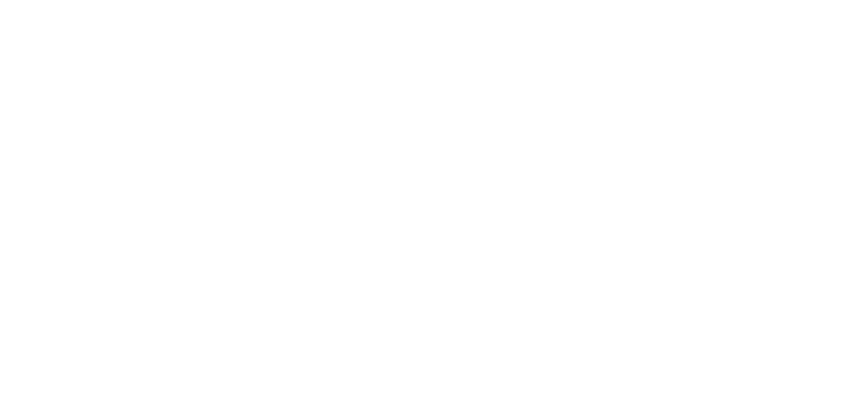
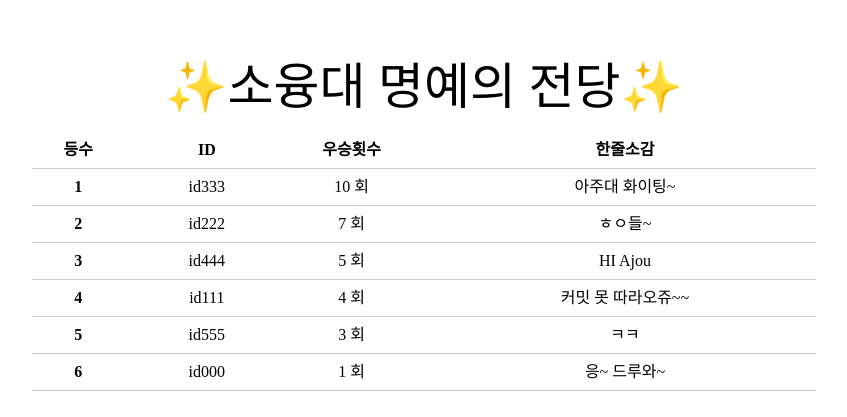
Before and after one commit to ajou-gitstagram/client-web, a React (Create React App) app: page /honor in a window 1280 px wide. Before the commit this address had no page. Shown: the part 171-588 px from the top of the page, without its empty margins (366-1213 px from the left). Built offline with nearby package versions, Linux system fonts and the light colour scheme.

Commit message:
Auto stash before merge of "main" and "origin/main"
Add honors page

```diff
--- a/src/App.tsx
+++ b/src/App.tsx
@@ -4,6 +4,7 @@
 import './common/common.css';
 import {Routes, Route} from "react-router-dom";
 import HomePage from "./pages/home-page/HomePage";
+import HonorPage from "./pages/honors-page/HonorPage";
 import CommitRankPage from "./pages/commit-rank-page/CommitRankPage";
 import LoginPage from "./pages/login-page/LoginPage";
 import SignupPage from "./pages/signup-page/SignupPage";
@@ -32,6 +33,7 @@
                             <Route path={"/commit-rank"} element={<CommitRankPage />} />
                             <Route path={"/posting-rank"} element={<PostingRankPage />} />
                             <Route path={"/post"} element={<PostPage id={id} />} />
+                            <Route path={"/honor"} element={<HonorPage />} />
                         </Routes>
                     </Container>
                 </div>
--- a/src/pages/honors-page/HonorPage.module.css
+++ b/src/pages/honors-page/HonorPage.module.css
@@ -0,0 +1,31 @@
+/* HonorPage.module.css */
+
+.HonorItem {
+    margin-left:10%;
+    margin-right:10%;
+    display: flex;
+    align-items: center;
+    padding: 10px;
+    border-bottom: 1px solid #ccc;
+}
+
+.rank {
+    flex: 1;
+    text-align: center;
+    font-weight: bold;
+}
+
+.id {
+    flex: 2;
+    padding-left: 20px;
+}
+
+.winCount {
+    flex: 2;
+    text-align: center;
+}
+
+.contents {
+    flex: 5;
+    padding-left: 20px;
+}
--- a/src/pages/honors-page/HonorPage.tsx
+++ b/src/pages/honors-page/HonorPage.tsx
@@ -1,7 +1,79 @@
 import S from "./HonorPage.module.css";
+import type {HonorModel} from "./config/model";
+
+const dummy: HonorModel = [
+    {
+        id: "id000",
+        winCount: 1,
+		contents: "응~ 드루와~",
+        rank: 0,
+    },
+    {
+        id: "id111",
+        winCount: 4,
+		contents: "커밋 못 따라오쥬~~",
+        rank: 0,
+    },
+    {
+        id: "id222",
+        winCount: 7,
+		contents: "ㅎㅇ들~",
+        rank: 0,
+    },
+    {
+        id: "id333",
+        winCount: 10,
+		contents: "아주대 화이팅~",
+        rank: 0,
+    },
+	{
+        id: "id444",
+        winCount: 5,
+		contents: "HI Ajou",
+        rank: 0,
+    },
+	{
+        id: "id555",
+        winCount: 3,
+		contents: "ㅋㅋ",
+        rank: 0,
+    },
+
+]
 
 const HonorPage = () => {
-    return(<div>Honor</div>)
+
+    const sortedDummy = [...dummy].sort((a, b) => b.winCount - a.winCount);
+
+    return(
+        <div style={{marginTop:"11.5%"}}>
+            <h2 style={{fontSize: "50px", marginBottom: "20px"}}>✨소융대 명예의 전당✨</h2>
+            <div className={S['HonorItem']}>
+                <span className={S['rank']} style={{fontWeight: "bold"}}>등수</span>
+                <span className={S['id']} style={{fontWeight: "bold"}}>ID</span>
+                <span className={S['winCount']} style={{fontWeight: "bold"}}>우승횟수</span>
+                <span className={S['contents']} style={{fontWeight: "bold"}}>한줄소감</span>
+            </div>
+            <div className={S['ranking']}>
+                {sortedDummy.map((d, i) => {
+                    return <ContentsBox key={d.id} data={d} rank={i + 1} />
+                })}
+            </div>
+        </div>
+
+    )
+}
+
+
+const ContentsBox: React.FC<{ data: { id: string, winCount: number, contents: string }, rank: number }> = ({ data, rank }) => {
+    return (
+        <div className={S['HonorItem']}>
+            <span className={S['rank']}>{rank}</span>
+            <span className={S['id']}>{data.id}</span>
+            <span className={S['winCount']}>{data.winCount} 회</span>
+            <span className={S['contents']}>{data.contents}</span>
+        </div>
+    );
 }
 
 export default HonorPage;
--- /dev/null
+++ b/src/pages/honors-page/config/model.ts
@@ -0,0 +1,12 @@
+type HonorModel = Array<HonorData>;
+
+interface HonorData {
+	id: string;
+	winCount: number;
+	contents: string;
+	rank: number;
+}
+
+export type {
+	HonorModel, HonorData
+}
```
